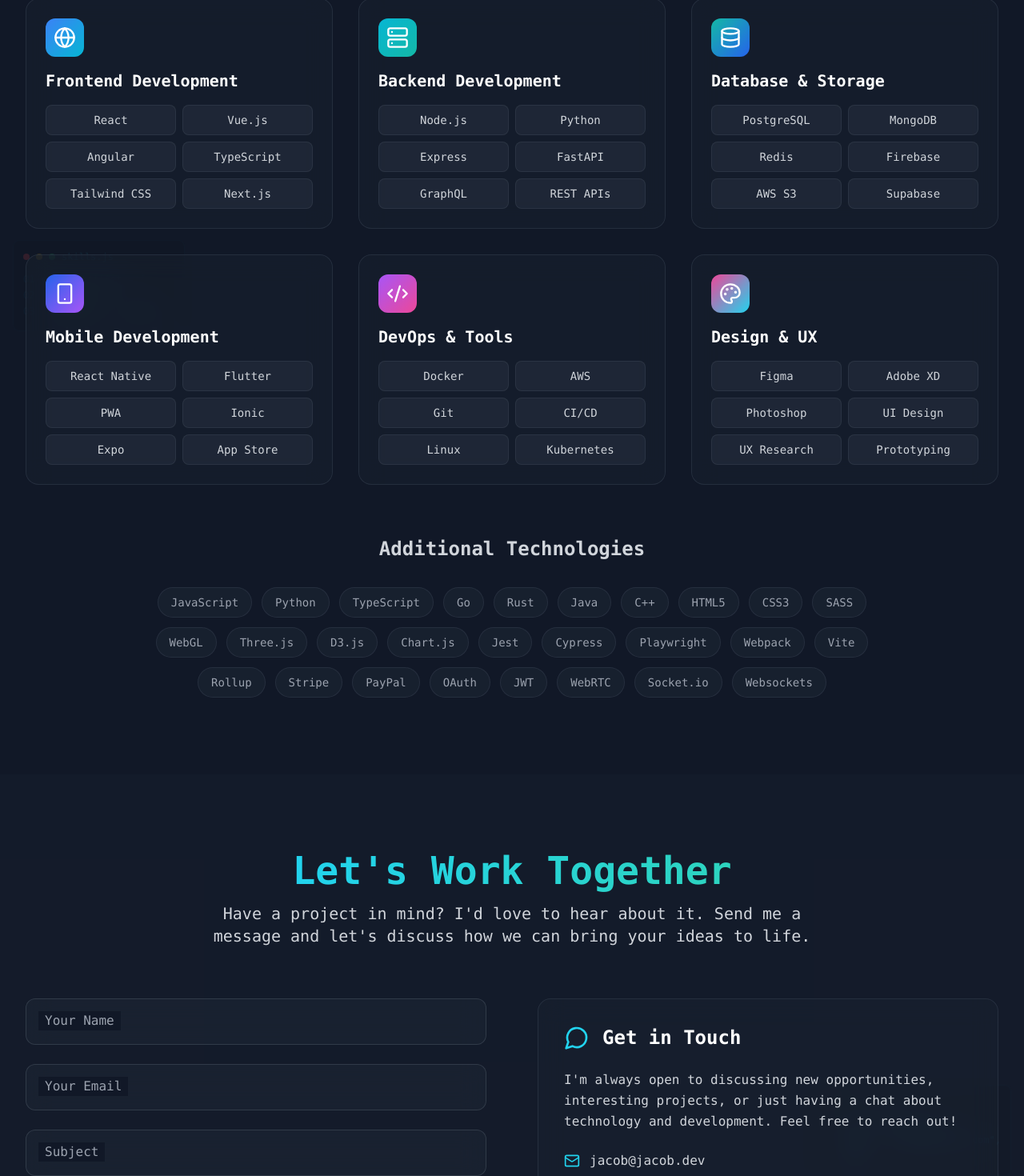
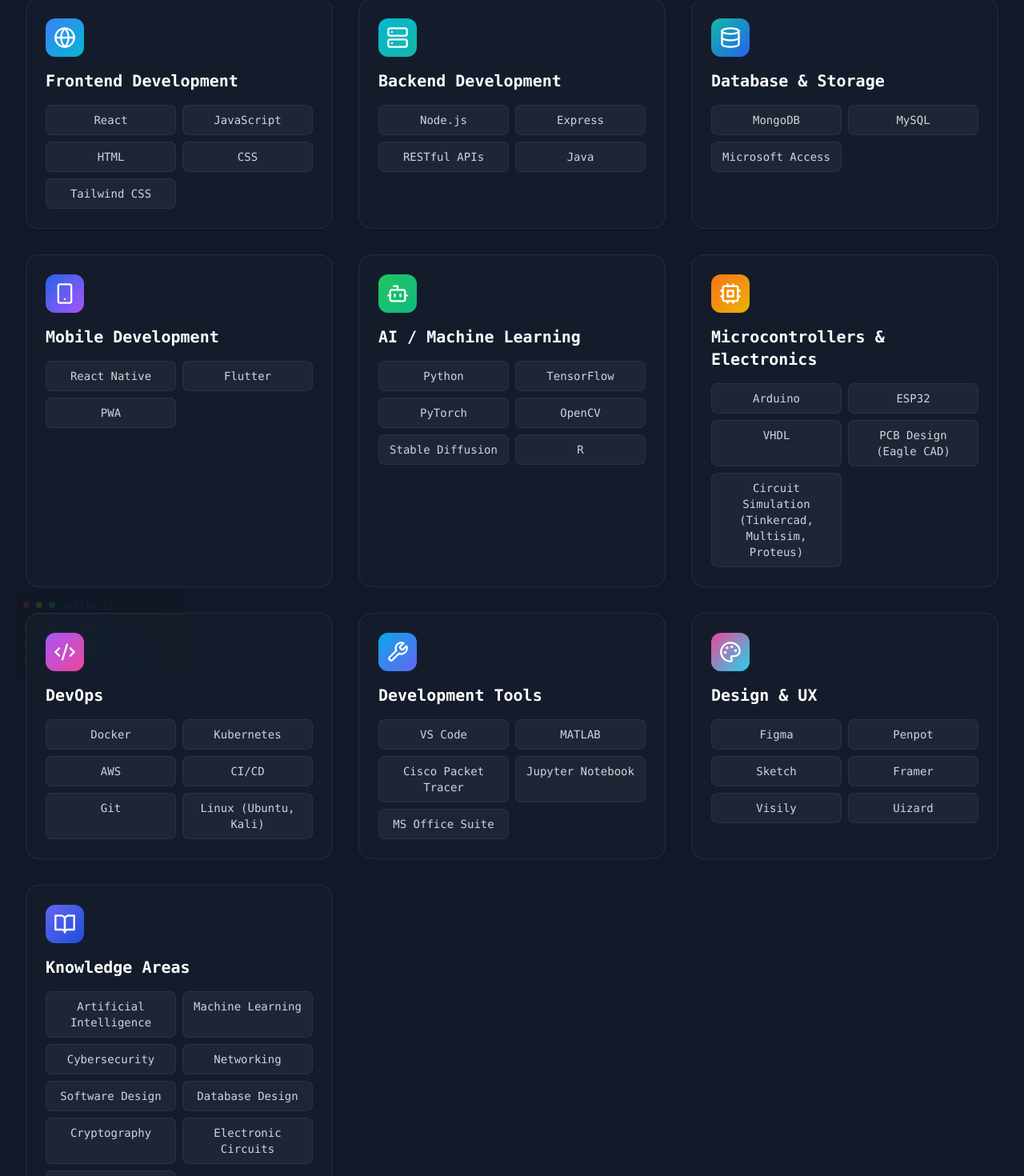
Before and after one commit to jcobsntos/my-portfolio-website, a React (Vite) app: page / in a window 1280 px wide. Shown: the part 4521-5991 px from the top of the page at 80% size. Built offline with nearby package versions, Linux system fonts and the light colour scheme.

Commit message:
edits for contact, footer, skills, package json, and index

```diff
--- a/index.html
+++ b/index.html
@@ -4,7 +4,7 @@
     <meta charset="UTF-8" />
     <link rel="icon" type="image/svg+xml" href="/favicon.svg" />
     <meta name="viewport" content="width=device-width, initial-scale=1.0" />
-    <title>Jacob Santos - Modern Portfolio Website</title>
+    <title>Jacob's Portfolio</title>
   </head>
   <body>
     <div id="root"></div>
--- a/package.json
+++ b/package.json
@@ -10,6 +10,7 @@
     "preview": "vite preview"
   },
   "dependencies": {
+    "emailjs-com": "^3.2.0",
     "lucide-react": "^0.344.0",
     "react": "^18.3.1",
     "react-dom": "^18.3.1"
--- a/src/components/CodeAnimation.tsx
+++ b/src/components/CodeAnimation.tsx
@@ -11,11 +11,10 @@
     'const developer = {',
     '  name: "Jacob Santos",',
     '  skills: ["React", "TypeScript", "Node.js"],',
-    '  passion: "Creating amazing web experiences",',
+    '  passion: "Creating amazing tech experiences",',
     '  location: "Earth, Milky Way"',
-    '  experience: "5+ years",',
     '  focus: "Full-stack development",',
-    '  github: "github.com/jacobsantos"',
+    '  github: "https://github.com/jcobsntos"',
     '};',
     '',
     'function buildPortfolio() {',
--- a/src/components/Contact.tsx
+++ b/src/components/Contact.tsx
@@ -1,6 +1,7 @@
 import React, { useState } from 'react';
 import { Mail, Github, Linkedin, Send, MessageCircle } from 'lucide-react';
 import SectionCodeAnimation from './SectionCodeAnimation';
+import emailjs from 'emailjs-com';
 
 const Contact = () => {
   const [formData, setFormData] = useState({
@@ -11,6 +12,7 @@
   });
   const [isSubmitting, setIsSubmitting] = useState(false);
   const [submitted, setSubmitted] = useState(false);
+  const [error, setError] = useState('');
 
   const handleChange = (e: React.ChangeEvent<HTMLInputElement | HTMLTextAreaElement>) => {
     setFormData({
@@ -21,36 +23,58 @@
 
   const handleSubmit = async (e: React.FormEvent) => {
     e.preventDefault();
+    setError('');
+
+    // ✅ Email validation
+    const emailRegex = /^[^\s@]+@[^\s@]+\.[^\s@]+$/;
+    if (!emailRegex.test(formData.email)) {
+      setError('Please enter a valid email address.');
+      return;
+    }
+
     setIsSubmitting(true);
 
-    // Simulate form submission
-    setTimeout(() => {
-      setIsSubmitting(false);
+    try {
+      await emailjs.send(
+        'service_twbh5bb',   // Replace with your EmailJS Service ID
+        'template_hg9kn0a',  // Replace with your EmailJS Template ID
+        {
+          from_name: formData.name,
+          from_email: formData.email,
+          subject: formData.subject,
+          message: formData.message,
+        },
+        'xNmY2tRmOdWgV1DEe'    // Replace with your EmailJS Public Key
+      );
+
       setSubmitted(true);
       setFormData({ name: '', email: '', subject: '', message: '' });
-
-      // Reset success message after 3 seconds
       setTimeout(() => setSubmitted(false), 3000);
-    }, 1000);
+    } catch (error) {
+      console.error('Email sending failed:', error);
+      setError('Something went wrong. Please try again.');
+    } finally {
+      setIsSubmitting(false);
+    }
   };
 
   const socialLinks = [
     {
       name: 'GitHub',
       icon: Github,
-      href: 'https://github.com/jacobsantos',
+      href: 'https://github.com/jcobsntos',
       gradient: 'from-gray-600 to-gray-800'
     },
     {
       name: 'LinkedIn',
       icon: Linkedin,
-      href: 'https://linkedin.com/in/jacobsantos',
+      href: 'https://www.linkedin.com/in/jcobsntos/',
       gradient: 'from-blue-600 to-blue-800'
     },
     {
       name: 'Email',
       icon: Mail,
-      href: 'mailto:jacob@jacob.dev',
+      href: 'mailto:jcobsntos@gmail.com',
       gradient: 'from-cyan-600 to-teal-600'
     }
   ];
@@ -77,6 +101,8 @@
           {/* Contact Form */}
           <div className="relative">
             <form onSubmit={handleSubmit} className="space-y-6">
+              {error && <p className="text-red-400 text-sm mb-2">{error}</p>}
+
               {/* Name */}
               <div className="relative">
                 <input
@@ -168,7 +194,7 @@
             </form>
           </div>
 
-          {/* Contact Info */}
+          {/* ✅ Get in Touch + Social Links (UNCHANGED) */}
           <div className="space-y-8">
             {/* Get in Touch */}
             <div className="bg-gray-800/30 backdrop-blur-lg rounded-2xl p-8 border border-gray-700/50">
@@ -183,13 +209,13 @@
               <div className="space-y-3">
                 <div className="flex items-center text-gray-300">
                   <Mail className="w-5 h-5 text-cyan-400 mr-3 flex-shrink-0" />
-                  <span>jacob@jacob.dev</span>
+                  <span>jcobsntos@gmail.com</span>
                 </div>
                 <div className="flex items-center text-gray-300">
                   <div className="w-5 h-5 text-cyan-400 mr-3 flex-shrink-0 flex items-center justify-center">
                     🌍
                   </div>
-                  <span>Available for remote work worldwide</span>
+                  <span>Available for work</span>
                 </div>
               </div>
             </div>
--- a/src/components/Footer.tsx
+++ b/src/components/Footer.tsx
@@ -1,5 +1,5 @@
 import React from 'react';
-import { Heart, ArrowUp } from 'lucide-react';
+import { Sparkles, ArrowUp } from 'lucide-react';
 
 const Footer = () => {
   const scrollToTop = () => {
@@ -30,8 +30,8 @@
               Jacob Santos
             </h3>
             <p className="text-gray-300 leading-relaxed max-w-sm mx-auto md:mx-0">
-              Full-stack developer passionate about creating innovative digital experiences
-              and building the future of web technology.
+              Passionate about creating innovative digital experiences
+              and building the future of technology.
             </p>
           </div>
 
@@ -55,7 +55,7 @@
           <div className="text-center md:text-right">
             <h4 className="text-lg font-semibold text-white mb-4">Let's Connect</h4>
             <div className="space-y-2">
-              <p className="text-gray-400 text-sm">jacob@jacob.dev</p>
+              <p className="text-gray-400 text-sm">jcobsntos@gmail.com</p>
               <p className="text-gray-400 text-sm">Available worldwide</p>
               <button
                 onClick={() => scrollToSection('#contact')}
@@ -70,8 +70,8 @@
         {/* Bottom Section */}
         <div className="mt-12 pt-8 border-t border-gray-700/50 flex flex-col sm:flex-row items-center justify-between">
           <div className="flex items-center text-gray-400 text-sm mb-4 sm:mb-0">
-            <span>© 2024 Jacob Santos. Made with</span>
-            <Heart className="w-4 h-4 text-red-400 mx-1" />
+            <span>© 2025 Jacob Santos. Made with</span>
+            <Sparkles className="w-4 h-4 text-yellow-400 mx-1" />
             <span>and lots of coffee</span>
           </div>
 
--- a/src/components/Skills.tsx
+++ b/src/components/Skills.tsx
@@ -1,5 +1,5 @@
 import React from 'react';
-import { Code2, Database, Globe, Smartphone, Server, Palette } from 'lucide-react';
+import { Code2, Database, Globe, Smartphone, Server, Palette, BookOpen, Bot, Cpu, Wrench} from 'lucide-react';
 import SectionCodeAnimation from './SectionCodeAnimation';
 
 const Skills = () => {
@@ -7,40 +7,67 @@
   {
     title: "Frontend Development",
     icon: Globe,
-      skills: ["React", "Vue.js", "Angular", "TypeScript", "Tailwind CSS", "Next.js"],
+    skills: ["React", "JavaScript", "HTML", "CSS", "Tailwind CSS"],
     gradient: "from-blue-500 to-cyan-500"
   },
   {
     title: "Backend Development",
     icon: Server,
-      skills: ["Node.js", "Python", "Express", "FastAPI", "GraphQL", "REST APIs"],
+    skills: ["Node.js", "Express", "RESTful APIs", "Java"],
     gradient: "from-cyan-500 to-teal-500"
   },
   {
     title: "Database & Storage",
     icon: Database,
-      skills: ["PostgreSQL", "MongoDB", "Redis", "Firebase", "AWS S3", "Supabase"],
+    skills: ["MongoDB", "MySQL", "Microsoft Access"],
     gradient: "from-teal-500 to-blue-600"
   },
   {
     title: "Mobile Development",
     icon: Smartphone,
-      skills: ["React Native", "Flutter", "PWA", "Ionic", "Expo", "App Store"],
+    skills: ["React Native", "Flutter", "PWA"],
     gradient: "from-blue-600 to-purple-500"
   },
   {
-      title: "DevOps & Tools",
+    title: "AI / Machine Learning",
+    icon: Bot,
+    skills: ["Python", "TensorFlow", "PyTorch", "OpenCV", "Stable Diffusion", "R"],
+    gradient: "from-green-500 to-emerald-500"
+  },
+  {
+    title: "Microcontrollers & Electronics",
+    icon: Cpu,
+    skills: ["Arduino", "ESP32", "VHDL", "PCB Design (Eagle CAD)", "Circuit Simulation (Tinkercad, Multisim, Proteus)"],
+    gradient: "from-orange-500 to-yellow-500"
+  },
+  {
+    title: "DevOps",
     icon: Code2,
-      skills: ["Docker", "AWS", "Git", "CI/CD", "Linux", "Kubernetes"],
+    skills: ["Docker", "Kubernetes", "AWS", "CI/CD", "Git", "Linux (Ubuntu, Kali)"],
     gradient: "from-purple-500 to-pink-500"
+  },
+  {
+    title: "Development Tools",
+    icon: Wrench,
+    skills: ["VS Code", "MATLAB", "Cisco Packet Tracer", "Jupyter Notebook", "MS Office Suite"],
+    gradient: "from-sky-500 to-indigo-500"
   },
   {
     title: "Design & UX",
     icon: Palette,
-      skills: ["Figma", "Adobe XD", "Photoshop", "UI Design", "UX Research", "Prototyping"],
+    skills: ["Figma", "Penpot", "Sketch", "Framer", "Visily", "Uizard"],
     gradient: "from-pink-500 to-cyan-400"
+  },
+  {
+    title: "Knowledge Areas",
+    icon: BookOpen,
+    skills: ["Artificial Intelligence", "Machine Learning", "Cybersecurity", "Networking", "Software Design", "Database Design", "Cryptography", "Electronic Circuits", "Logic Circuits"],
+    gradient: "from-indigo-500 to-blue-700"
   }
-  ];
+]
+
+
+
 
   return (
     <section id="skills" className="relative py-16 sm:py-20 lg:py-24">
@@ -106,10 +133,9 @@
           <h3 className="text-2xl font-bold text-gray-300 mb-8">Additional Technologies</h3>
           <div className="flex flex-wrap justify-center gap-3 max-w-4xl mx-auto">
             {[
-              "JavaScript", "Python", "TypeScript", "Go", "Rust", "Java", "C++",
-              "HTML5", "CSS3", "SASS", "WebGL", "Three.js", "D3.js", "Chart.js",
-              "Jest", "Cypress", "Playwright", "Webpack", "Vite", "Rollup",
-              "Stripe", "PayPal", "OAuth", "JWT", "WebRTC", "Socket.io", "Websockets"
+              "JavaScript", "Python", "TypeScript", "Java", "C++",
+              "HTML5", "CSS3", "Chart.js", "Vite", "Rollup",
+              "Mongoose", "Axios", "Recharts", "JWT", "WebRTC", "Socket.io", "Websockets"
             ].map((tech, index) => (
               <span
                 key={index}
```
Also changed, not shown: 1 other file (tests, documents, lock files or other folders). Lines whose indentation alone changed are shown as unchanged.
